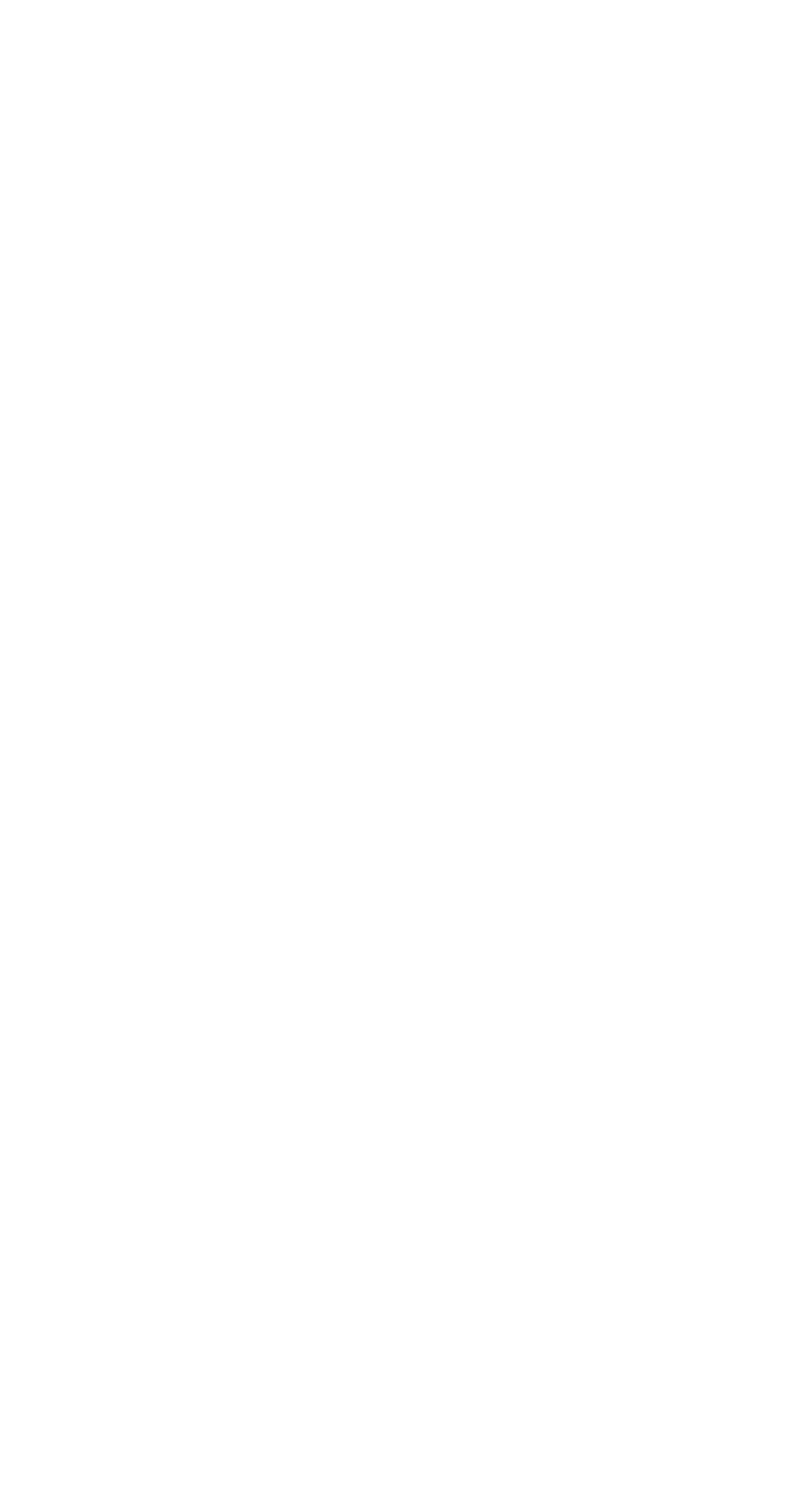
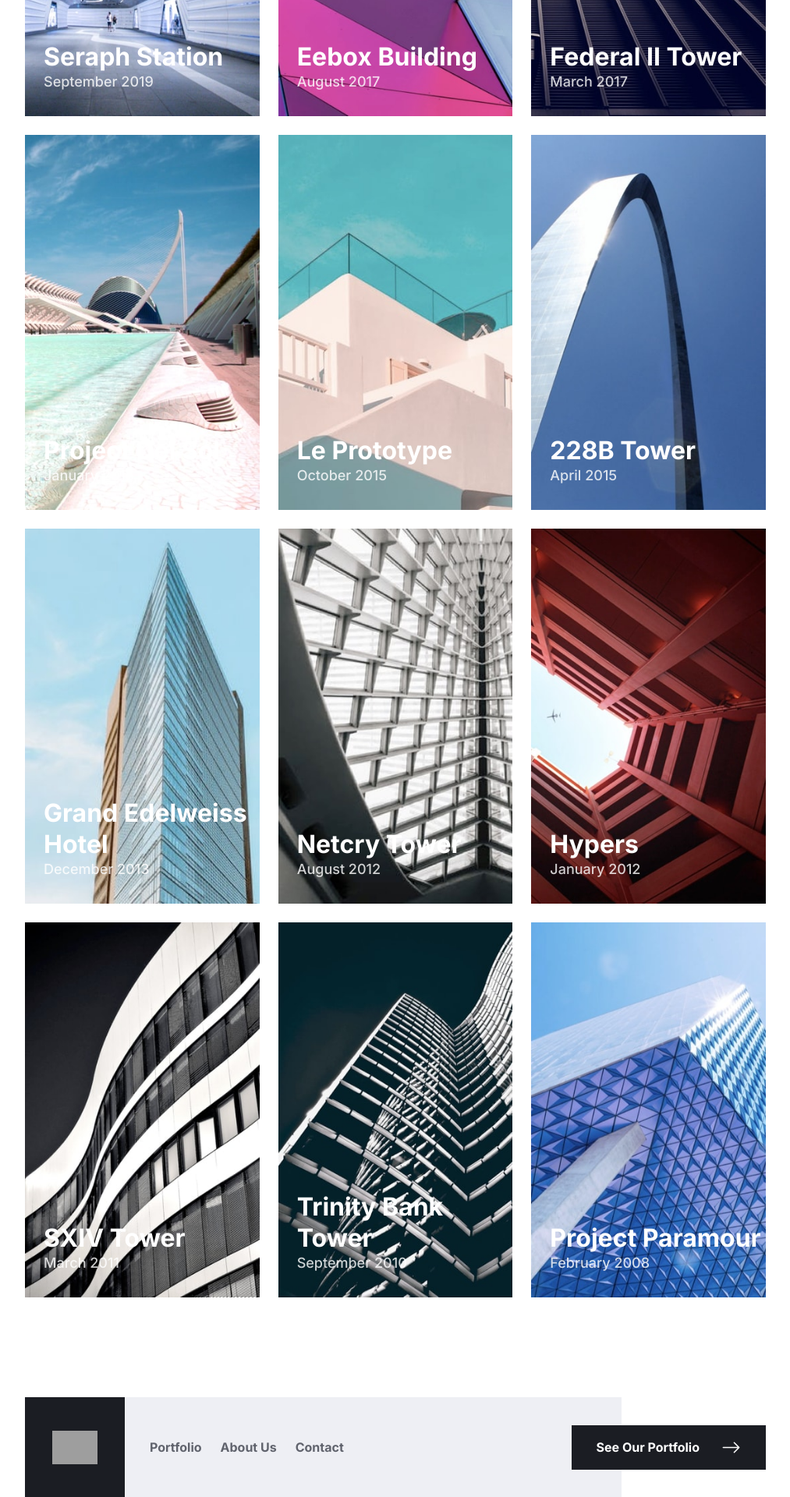
Before and after one commit to KingJosephI/architect-app, a Next.js app: page /portfolio in a window 1280 px wide. Shown: the part 356-2276 px from the top of the page at 78% size, without its empty margins (133-1146 px from the left). Before the commit the page ends 800 px from the top, so only its background shows below. Built offline with nearby package versions, Linux system fonts and the light colour scheme; grey boxes are pictures that could not be loaded.

Commit message:
feat: create portfolio list

```diff
--- a/app/common/Footer/Footer.tsx
+++ b/app/common/Footer/Footer.tsx
@@ -6,7 +6,7 @@ import { BsArrowRight } from "react-icons/bs";
 
 const Footer = () => {
   return (
-    <footer className="pb-12 md:pb-0 bg-veryLightGrey md:bg-white flex flex-col items-center gap-8 md:flex-row">
+    <footer className="pb-12 md:pb-0 bg-veryLightGrey md:bg-white flex flex-col items-center gap-8 md:flex-row lg:px-[165px]">
       <div className="md:flex md:items-center md:bg-veryLightGrey md:w-5/6">
         <Link href="/">
           <div className="-mt-12 md:mt-0 w-32 h-32 bg-veryDarkBlue grid place-content-center">
@@ -45,12 +45,13 @@ const Footer = () => {
           </li>
         </ul>
       </div>
-      <div className="md:-ml-24 flex py-4 px-8 w-64 bg-veryDarkBlue hover:bg-darkGray text-white items-center justify-between cursor-pointer transition">
-        <Link href="/portfolio" className=" font-bold">
-          See Our Portfolio
-        </Link>
+      <Link
+        href="/portfolio"
+        className="font-bold md:-ml-24 flex py-4 px-8 w-64 bg-veryDarkBlue hover:bg-darkGray text-white items-center justify-between cursor-pointer transition"
+      >
+        <span>See Our Portfolio</span>
         <BsArrowRight color="white" size={25} />
-      </div>
+      </Link>
     </footer>
   );
 };
--- a/app/portfolio/PortfolioCard/PortfolioCard.tsx
+++ b/app/portfolio/PortfolioCard/PortfolioCard.tsx
@@ -1,9 +1,9 @@
 "use client";
 
 interface ICoverImage {
-  desktop?: string;
-  tablet?: string;
-  mobile?: string;
+  desktop: string;
+  tablet: string;
+  mobile: string;
 }
 
 interface IPortfolioCard {
@@ -18,7 +18,7 @@ const PortfolioCard = ({ title, date, image }: IPortfolioCard) => {
       <picture>
         <source media="(min-width:1024px)" srcSet={image.desktop} />
         <source media="(min-width:768px)" srcSet={image.tablet} />
-        <img src={image.mobile} alt="portfolio" />
+        <img src={image.mobile} alt="Porfolio Cover Illustration" />
       </picture>
       <div className="absolute bottom-8 left-6">
         <h2 className="font-bold text-white text-[32px] leading-10">{title}</h2>
--- /dev/null
+++ b/app/portfolio/data.ts
@@ -0,0 +1,122 @@
+export   const portfolioData = [
+    {
+      id: 1,
+      title: "Seraph Station",
+      date: "September 2019",
+      image: {
+        desktop: "/assets/portfolio/desktop/image-seraph.jpg",
+        tablet: "/assets/portfolio/tablet/image-seraph.jpg",
+        mobile: "/assets/portfolio/mobile/image-seraph.jpg",
+      },
+    },
+    {
+      id: 2,
+      title: "Eebox Building",
+      date: "August 2017",
+      image: {
+        desktop: "/assets/portfolio/desktop/image-eebox.jpg",
+        tablet: "/assets/portfolio/tablet/image-eebox.jpg",
+        mobile: "/assets/portfolio/mobile/image-eebox.jpg",
+      },
+    },
+    {
+      id: 3,
+      title: "Federal II Tower",
+      date: "March 2017",
+      image: {
+        desktop: "/assets/portfolio/desktop/image-federal.jpg",
+        tablet: "/assets/portfolio/tablet/image-federal.jpg",
+        mobile: "/assets/portfolio/mobile/image-federal.jpg",
+      },
+    },
+    {
+      id: 4,
+      title: "Project Del Sol",
+      date: "January 2016",
+      image: {
+        desktop: "/assets/portfolio/desktop/image-del-sol.jpg",
+        tablet: "/assets/portfolio/tablet/image-del-sol.jpg",
+        mobile: "/assets/portfolio/mobile/image-del-sol.jpg",
+      },
+    },
+    {
+      id: 5,
+      title: "Le Prototype",
+      date: "October 2015",
+      image: {
+        desktop: "/assets/portfolio/desktop/image-prototype.jpg",
+        tablet: "/assets/portfolio/tablet/image-prototype.jpg",
+        mobile: "/assets/portfolio/mobile/image-prototype.jpg",
+      },
+    },
+    {
+      id: 6,
+      title: "228B Tower",
+      date: "April 2015",
+      image: {
+        desktop: "/assets/portfolio/desktop/image-228b.jpg",
+        tablet: "/assets/portfolio/tablet/image-228b.jpg",
+        mobile: "/assets/portfolio/mobile/image-228b.jpg",
+      },
+    },
+    {
+      id: 7,
+      title: "Grand Edelweiss Hotel",
+      date: "December 2013",
+      image: {
+        desktop: "/assets/portfolio/desktop/image-edelweiss.jpg",
+        tablet: "/assets/portfolio/tablet/image-edelweiss.jpg",
+        mobile: "/assets/portfolio/mobile/image-edelweiss.jpg",
+      },
+    },
+    {
+      id: 8,
+      title: "Netcry Tower",
+      date: "August 2012",
+      image: {
+        desktop: "/assets/portfolio/desktop/image-netcry.jpg",
+        tablet: "/assets/portfolio/tablet/image-netcry.jpg",
+        mobile: "/assets/portfolio/mobile/image-netcry.jpg",
+      },
+    },
+    {
+      id: 9,
+      title: "Hypers",
+      date: "January 2012",
+      image: {
+        desktop: "/assets/portfolio/desktop/image-hypers.jpg",
+        tablet: "/assets/portfolio/tablet/image-hypers.jpg",
+        mobile: "/assets/portfolio/mobile/image-hypers.jpg",
+      },
+    },
+    {
+      id: 10,
+      title: "SXIV Tower",
+      date: "March 2011",
+      image: {
+        desktop: "/assets/portfolio/desktop/image-sxiv.jpg",
+        tablet: "/assets/portfolio/tablet/image-sxiv.jpg",
+        mobile: "/assets/portfolio/mobile/image-sxiv.jpg",
+      },
+    },
+    {
+      id: 11,
+      title: "Trinity Bank Tower",
+      date: "September 2010",
+      image: {
+        desktop: "/assets/portfolio/desktop/image-trinity.jpg",
+        tablet: "/assets/portfolio/tablet/image-trinity.jpg",
+        mobile: "/assets/portfolio/mobile/image-trinity.jpg",
+      },
+    },
+    {
+      id: 12,
+      title: "Project Paramour",
+      date: "February 2008",
+      image: {
+        desktop: "/assets/portfolio/desktop/image-paramour.jpg",
+        tablet: "/assets/portfolio/tablet/image-paramour.jpg",
+        mobile: "/assets/portfolio/mobile/image-paramour.jpg",
+      },
+    },
+  ];
--- a/app/portfolio/page.tsx
+++ b/app/portfolio/page.tsx
@@ -1,17 +1,16 @@
 "use client";
 
 import PortfolioCard from "./PortfolioCard/PortfolioCard";
+import { portfolioData } from "./data";
 
 const Portfolio = () => {
   return (
     <main>
       <h1>Portfolio Page</h1>
-      <section>
-        <PortfolioCard
-          title="Eebox Building"
-          date="August 2021"
-          image={{ desktop: "", tablet: "", mobile: "" }}
-        />
+      <section className="grid gap-6 pb-32 place-items-center lg:grid-cols-3 lg:px-[165px]">
+        {portfolioData.map(({ title, date, image, id }) => (
+          <PortfolioCard key={id} title={title} date={date} image={image} />
+        ))}
       </section>
     </main>
   );
```
